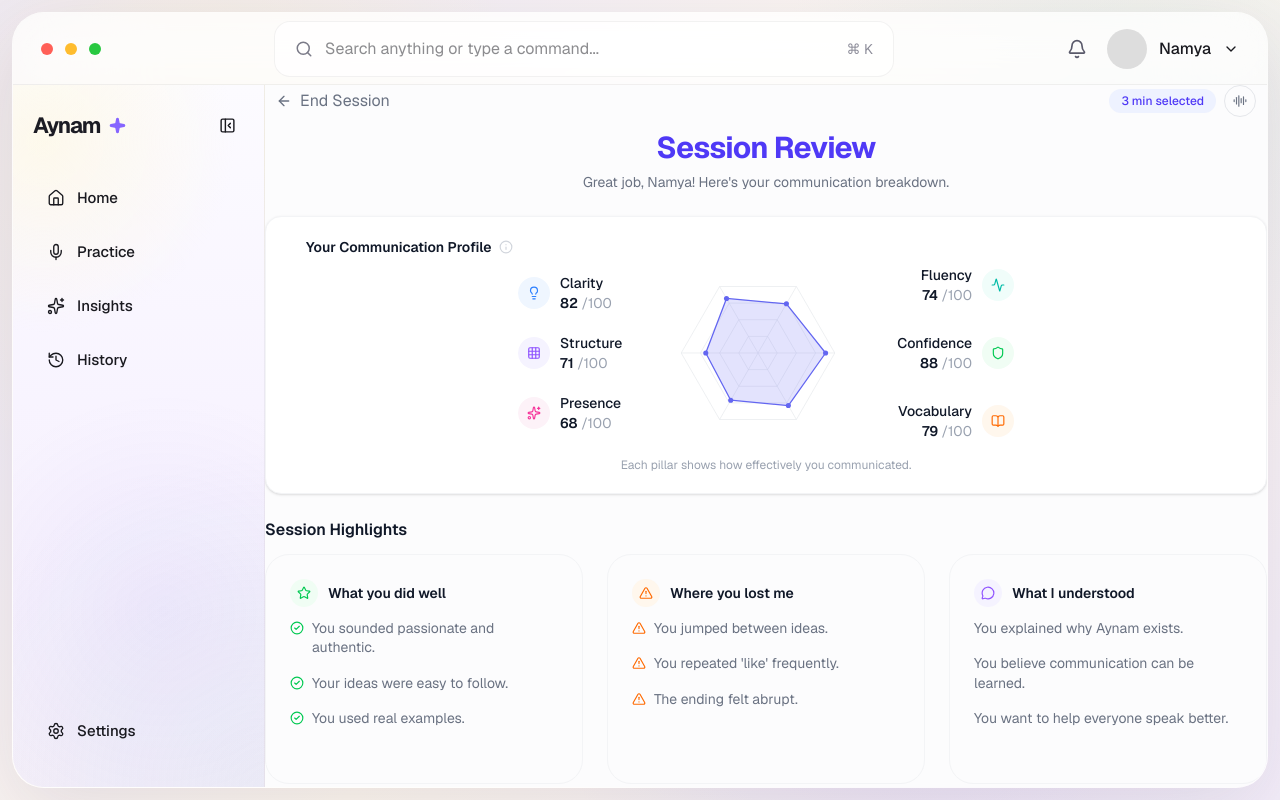
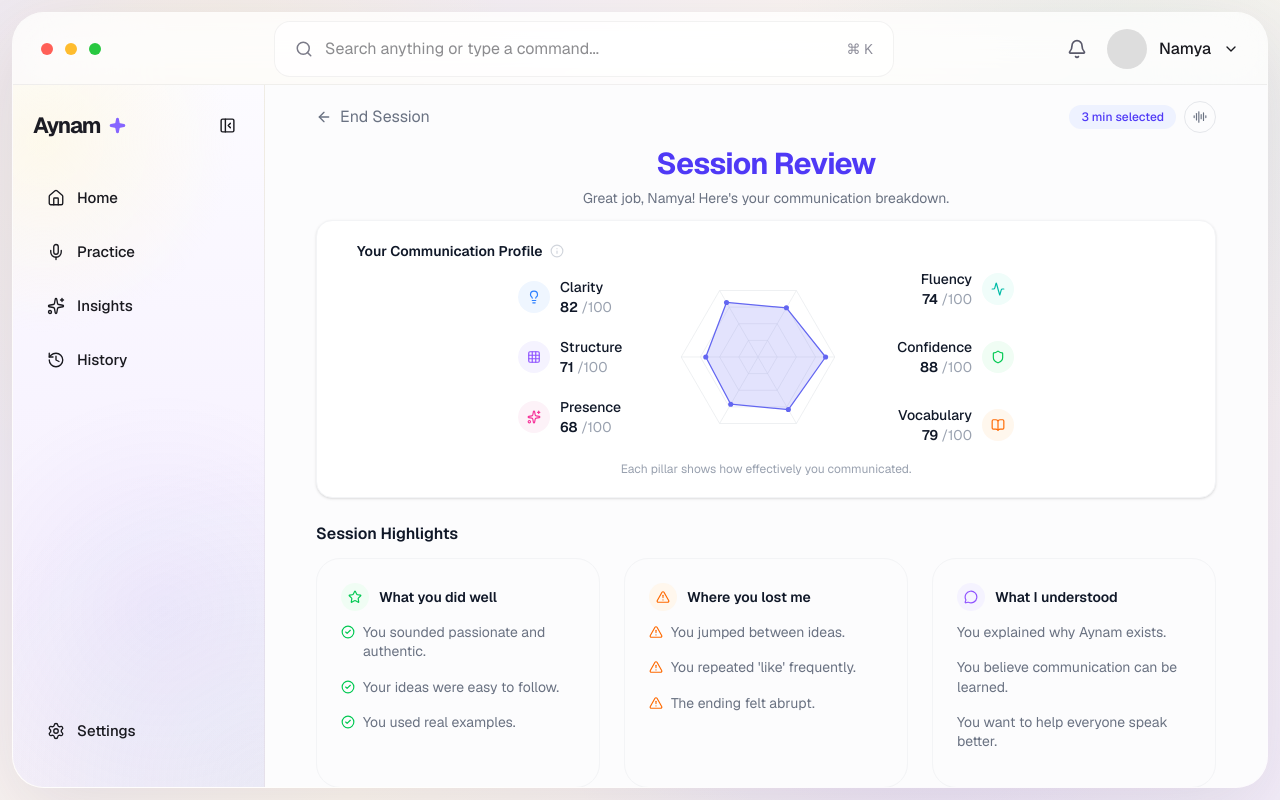
Before and after one commit to namyagaur/aynam.ai, a Next.js app: page /session/review in a window 1280 px wide. Built offline with nearby package versions, Linux system fonts and the light colour scheme.

Commit message:
update ⭐⭐⭐

```diff
--- a/components/session-review/overview/ReviewPageOne.tsx
+++ b/components/session-review/overview/ReviewPageOne.tsx
@@ -5,9 +5,9 @@
 
 export function ReviewPageOne() {
   return (
-<div className="mx-auto flex h-full w-full max-w-[1180px] flex-col">
-        <ReviewIntro />
-      <div className="mt-6">
+    <div className="mx-auto flex h-full w-full max-w-[980px] flex-col px-10 pt-4">
+      <ReviewIntro />
+      <div className="mt-3">
         <CommunicationProfileCard />
         <SessionHighlights />
         <ReviewPagination />
```
